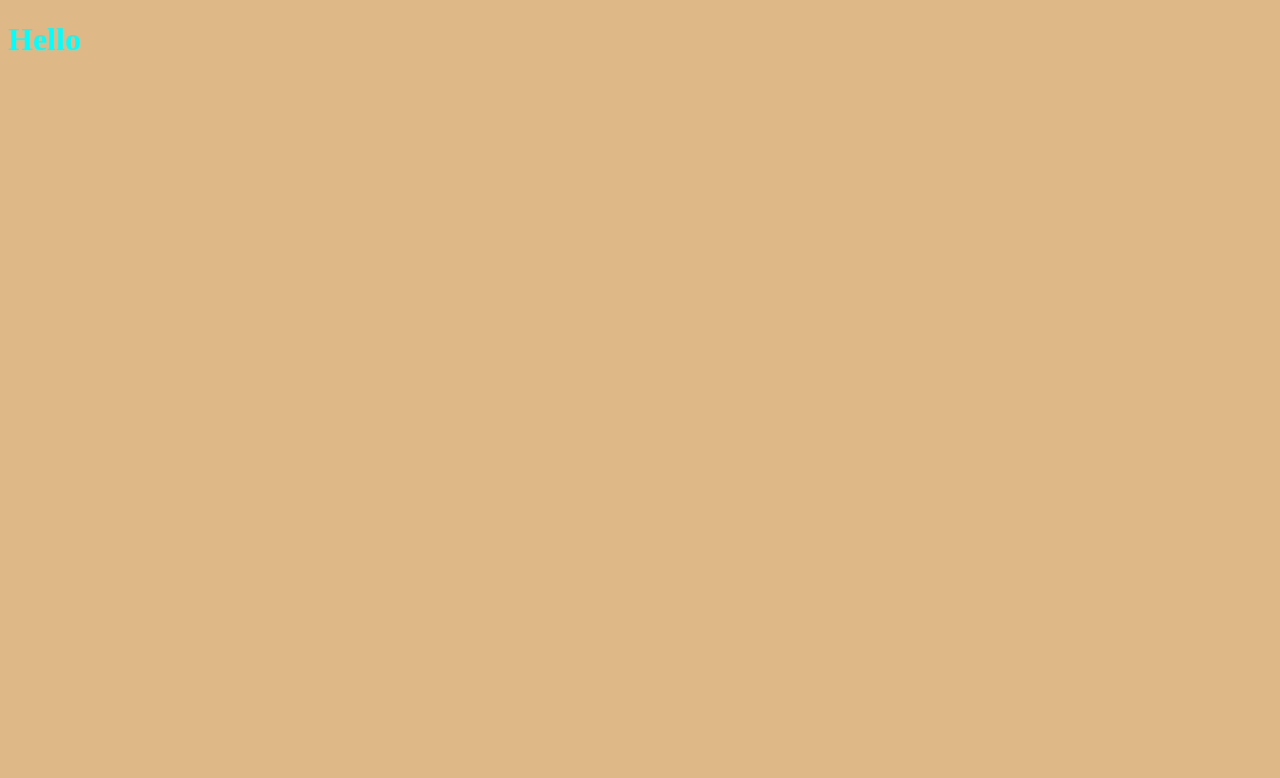
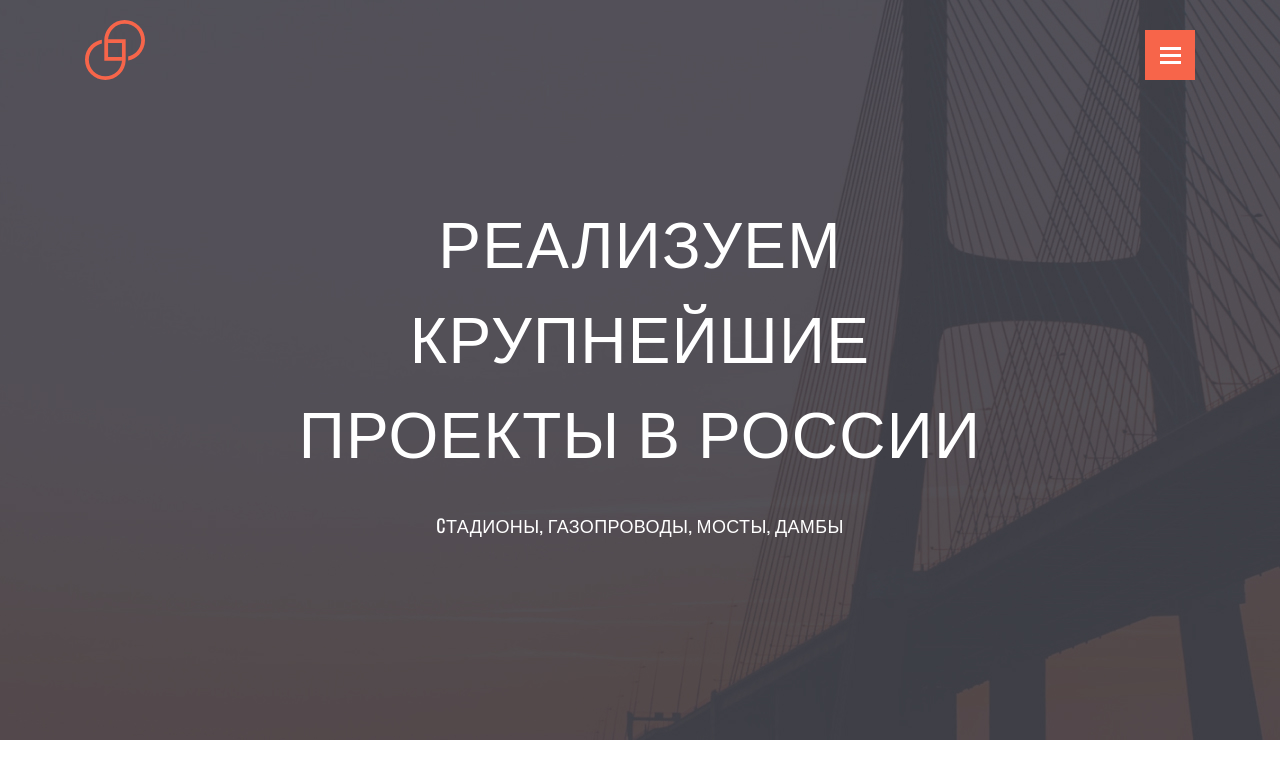
Before and after one commit to MontyPayton/new-test, a plain HTML site: page index.html in a window 1280 px wide. Drawn offline with nearby package versions, Linux system fonts and the light colour scheme.

Commit message:
изменение 12/11

```diff
--- a/cssc/style.scss
+++ b/cssc/style.scss
@@ -1,6 +1,134 @@
-h1{
-    color: aqua;
+$accent-color: #F7654A;
+$dark-color: #404149;
+$gray-color: #999999;
+$white-color: #FFFFFF;
+$bg-color: #E5E5E5;
+
+html {
+    box-sizing: border-box;
 }
-body{
-    background: burlywood;
+
+*,
+*::before,
+*::after {
+    box-sizing: inherit;
 }
+
+body {
+    margin: 0;
+    padding: 0;
+    font-family: 'Oswald', sans-serif;
+    font-weight: 400;
+}
+
+h1,
+h2,
+h3,
+h4,
+h5,
+h6 {
+    margin: 0;
+    padding: 0;
+    font-style: normal;
+    font-weight: 500;
+}
+
+p {
+    margin: 0;
+    padding: 0;
+    font-family: 'Open Sans', sans-serif;
+    font-style: normal;
+    font-weight: 400;
+    font-size: 16px;
+    line-height: 22px;
+    color: #C4C4C4;
+
+}
+
+h1 {
+    font-size: 64px;
+    line-height: 95px;
+    text-align: center;
+    letter-spacing: 0.02em;
+    text-transform: uppercase;
+    color: $white-color;
+    max-width: 734px;
+    margin: 0 auto;
+}
+
+h2 {
+    font-size: 36px;
+    line-height: 53px;
+    text-transform: uppercase;
+    color: #000;
+}
+
+h3 {
+    font-size: 24px;
+    line-height: 36px;
+    color: #C4C4C4;
+}
+
+h4 {
+    font-size: 21px;
+    line-height: 31px;
+    letter-spacing: 0.02em;
+    color: #000;
+
+}
+
+header {
+    min-height: 740px;
+    background-image: url(../img/header-bg.jpg);
+    background-repeat: no-repeat;
+    background-size: cover;
+}
+
+.container {
+    max-width: 1110px;
+    margin: 0 auto;
+
+    div {
+        display: flex;
+        justify-content: space-between;
+        align-items: flex-end;
+        padding-top: 20px;
+        margin-bottom: 112px;
+
+        button {
+            cursor: pointer;
+            background-color: $accent-color;
+            border: none;
+            display: flex;
+            flex-direction: column;
+            justify-content: center;
+            align-items: center;
+            width: 50px;
+            height: 50px;
+
+            span {
+                display: block;
+                width: 21px;
+                height: 3px;
+                background-color: $white-color;
+                margin-bottom: 4px;
+            }
+
+            span:last-child {
+                margin-bottom: 0;
+            }
+        }
+    }
+
+    h4 {
+        font-weight: 400;
+        font-size: 18px;
+        line-height: 27px;
+        text-transform: uppercase;
+        color: $white-color;
+        max-width: 734px;
+        margin: 0 auto;
+        text-align: center;
+        padding-top: 35px;
+    }
+}
--- a/index.html
+++ b/index.html
@@ -1,14 +1,34 @@
 <!DOCTYPE html>
 <html lang="ru">
+
 <head>
     <meta charset="UTF-8">
     <meta http-equiv="X-UA-Compatible" content="IE=edge">
     <meta name="viewport" content="width=device-width, initial-scale=1.0">
+    <link rel="preconnect" href="https://fonts.googleapis.com">
+    <link rel="preconnect" href="https://fonts.gstatic.com" crossorigin>
+    <link href="https://fonts.googleapis.com/css2?family=Open+Sans&family=Oswald:wght@400;500;700&display=swap"
+        rel="stylesheet">
     <link rel="stylesheet" href="css/style.css">
     <title>New-Test</title>
 </head>
+
 <body>
-    <h1>Hello</h1>
+    <header>
+        <div class="container">
+            <div>
+                <img src="img/logo.svg" alt="Logo" class="logo">
+                <button>
+                    <span ></span>
+                    <span ></span>
+                    <span ></span>
+                </button>
+            </div>
+            <h1>Реализуем крупнейшие проекты в России</h1>
+                <h4>Cтадионы, газопроводы, мосты, дамбы</h4>
+        </div>
 
+    </header>
 </body>
+
 </html>
```
Also changed, not shown: css/style-dist.css (deleted), css/style.css, img/header-bg.jpg (added), img/logo.svg (added).
